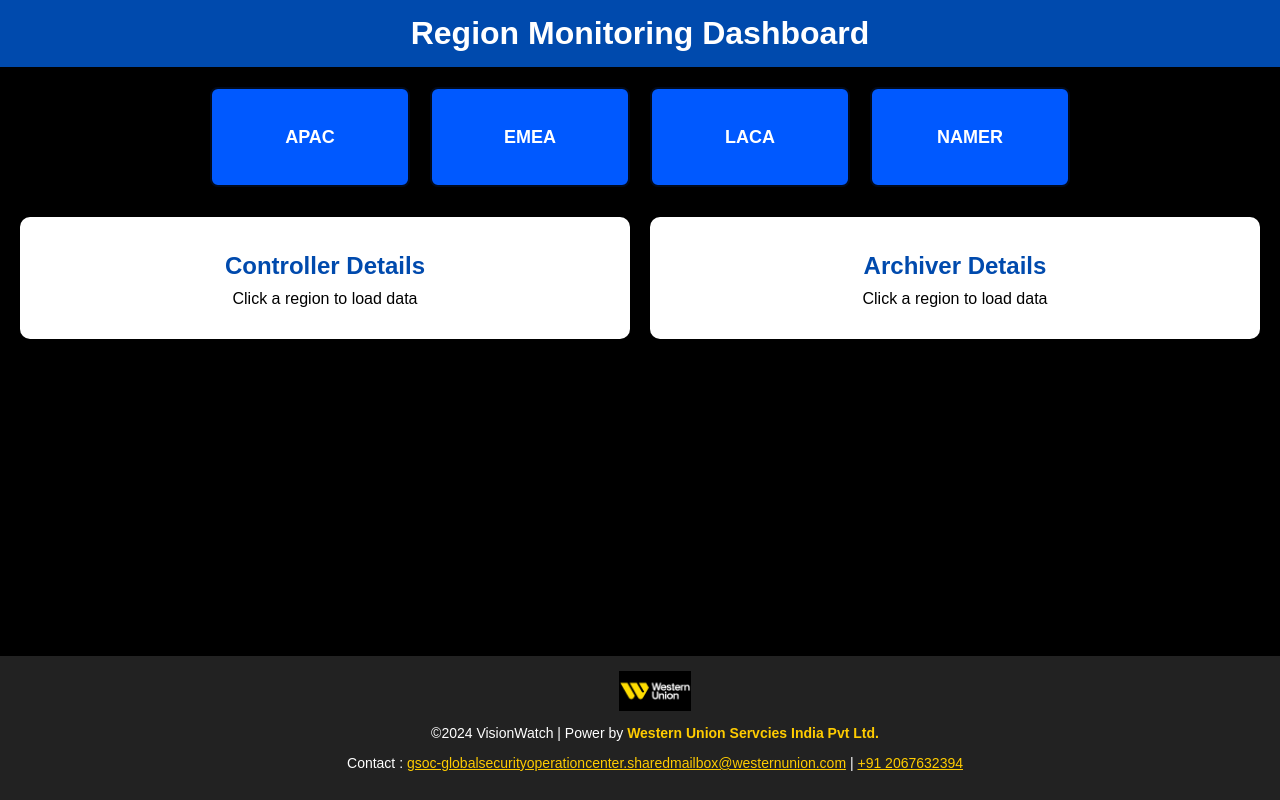
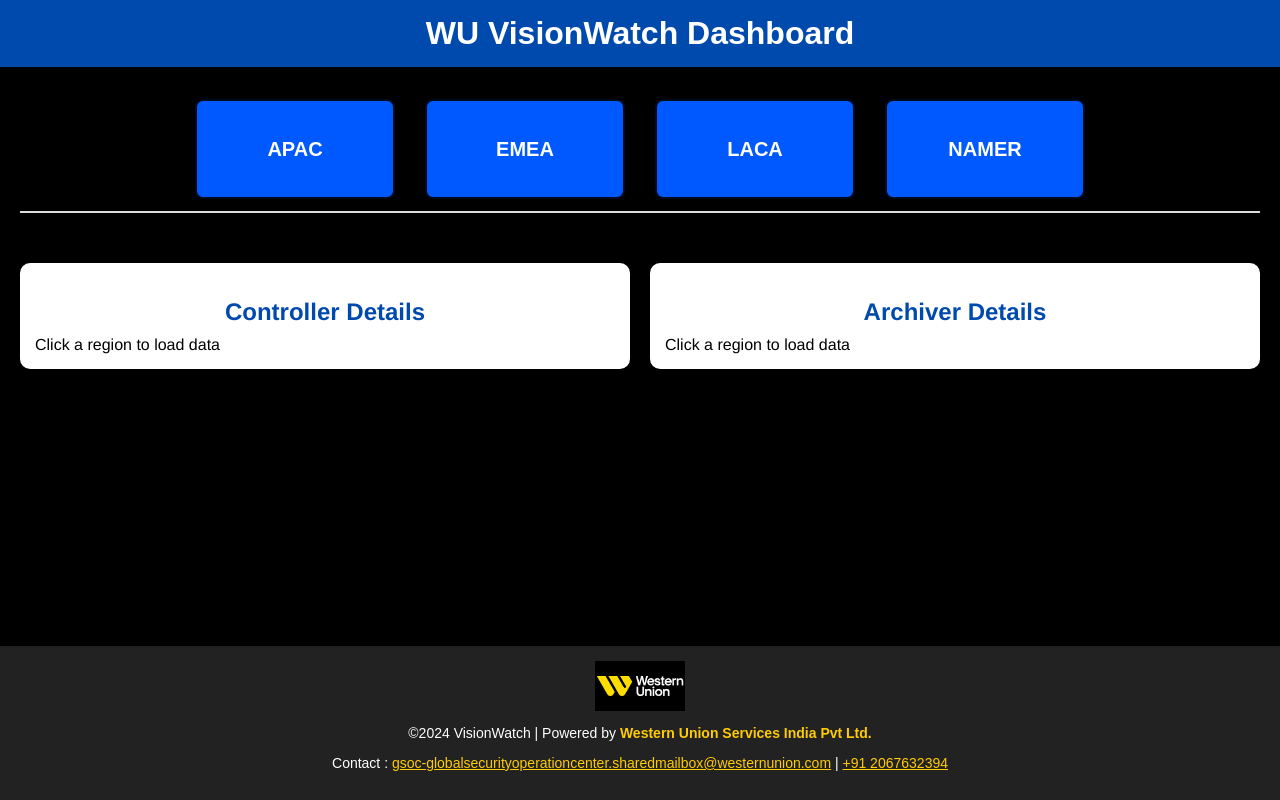
Before and after one commit to diwates2232/Office-Working-Project, a plain HTML site: page NewFrontend/index.html in a window 1280 px wide. Drawn offline with Linux system fonts and the light colour scheme.

Commit message:
Update index.html

```diff
--- a/NewFrontend/index.html
+++ b/NewFrontend/index.html
@@ -6,10 +6,49 @@
     <title>Region Details</title>
     <link rel="stylesheet" href="style.css">
     <script src="script.js" defer></script>
+    <style>
+        /* Added CSS for sticky region section */
+        .regions {
+            position: sticky;
+            top: 0;
+            background-color: black;
+            z-index: 1000;
+            padding: 10px 0;
+            border-bottom: 2px solid #ddd;
+        }
+
+        .region-button {
+            margin:5px;
+            margin-top:2px;
+            margin-bottom: 2px;
+            padding: 10px 20px;
+            font-size: 20px;
+            cursor: pointer;
+        }
+
+        .detail-section {
+            margin-top: 20px;
+            margin-bottom: 100px;
+            text-align: start;
+            font-family: 'Franklin Gothic Medium', 'Arial Narrow', Arial, sans-serif;
+            text-wrap: wrap;
+
+        }
+
+        .footer {
+            text-align: center;
+            margin-top: 50px;
+            font-size: 14px;
+        }
+
+        .footer-logo {
+            height: 50px;
+        }
+    </style>
 </head>
 <body>
     <header>
-        <h1>Region Monitoring Dashboard</h1>
+        <h1>WU VisionWatch Dashboard</h1>
     </header>
 
     <main>
@@ -24,23 +63,18 @@
             <div id="controllers" class="detail-section">
                 <h2>Controller Details</h2>
                 <div id="controllers-list">Click a region to load data</div>
-
-
-                <P class="status"><Status:Offline></P>
-
             </div>
 
             <div id="archivers" class="detail-section">
                 <h2>Archiver Details</h2>
                 <div id="archivers-list">Click a region to load data</div>
             </div>
-        </section>
-    </main>
+
 
     <!--Include Footer-->
     <footer class="footer">
         <img src="images/FooterLogo.png" alt="Company Logo" class="footer-logo">
-        <p>&copy;2024 VisionWatch | Power by <strong>Western Union Servcies India Pvt Ltd.</strong></p>
+        <p>&copy;2024 VisionWatch | Powered by <strong>Western Union Services India Pvt Ltd.</strong></p>
         <p>Contact :
         <a href="mailto:gsoc-globalsecurityoperationcenter.sharedmailbox@westernunion.com">gsoc-globalsecurityoperationcenter.sharedmailbox@westernunion.com</a> |
         <a href="tel:+91 20 67632394">+91 2067632394 </a>
```
